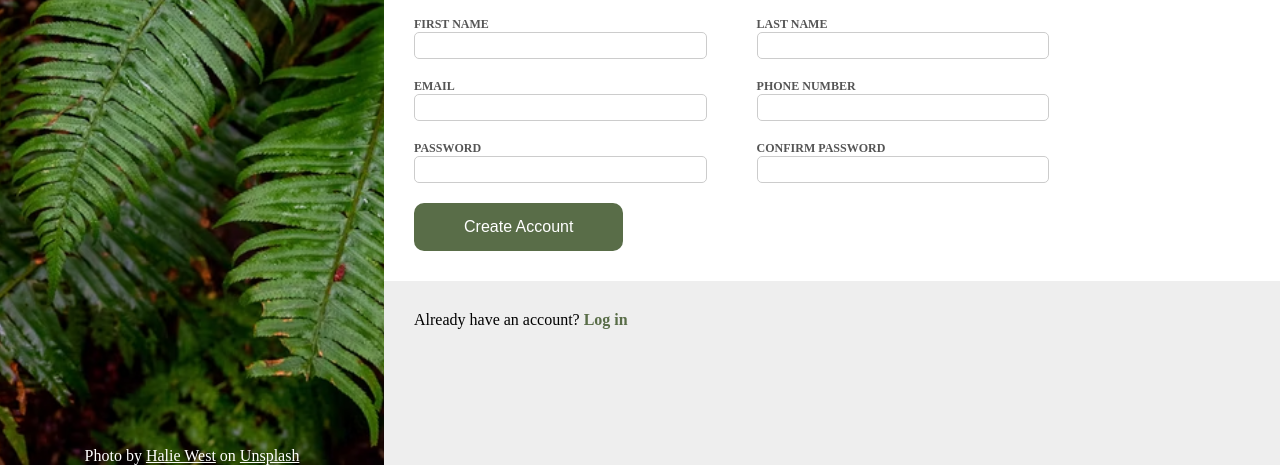
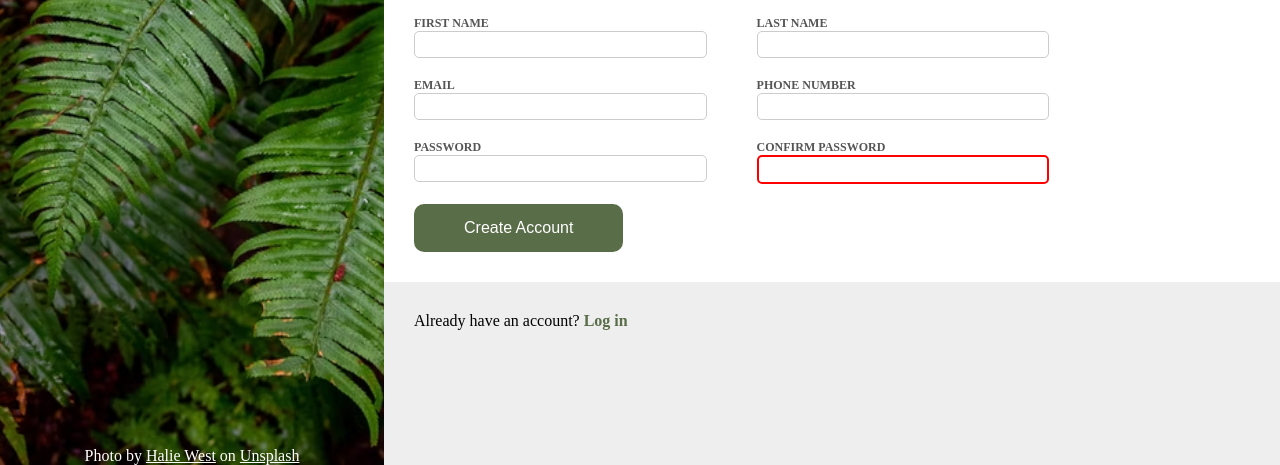
Before and after one commit to leeLucio/signup-form, a plain HTML site: page index.html in a window 1280 px wide. Shown: the part 335-800 px from the top of the page. Drawn offline with Linux system fonts and the light colour scheme.

Commit message:
Add input error class style

```diff
--- a/index.html
+++ b/index.html
@@ -22,6 +22,7 @@
     <section class="sign-up">
         <h3 class="sign-up__title">This is not a real online service! You need something like this in your life to help you realize your deepest dreams.<br> Sign up <em>now</em> to get started.</h3>
         <h3>You <em>know</em> what to do.</h3>
+
 
         <form action="#" class="sign-up__form">
             <h3>Let's do this!</h3>
@@ -53,7 +54,7 @@
 
             <div class="field">
                 <label for="confirm-pwd">Confirm Password</label>
-                <input type="password" id="confirm-pwd">
+                <input type="password" id="confirm-pwd" class="input-error">
             </div>
 
             <button type="submit">Create Account</button>
--- a/style.css
+++ b/style.css
@@ -102,6 +102,7 @@ body{
 	color: #555555;
 }
 
+
 .field input{
 	padding: 5px;
 
@@ -109,6 +110,10 @@ body{
 	border-width: 1px;
 	border-radius: 5px;
 	border-color: #cccccc;
+}
+
+.field input:focus{
+	outline-color: #1c78f8;
 }
 
 .sign-up__form button[type="submit"]{
@@ -135,3 +140,11 @@ body{
 	color: #596D48;
 	font-weight: 700;
 }
+
+.field .input-error{
+	border-width: 2px;
+	border-color: red;
+}
+.field .input-error:focus{
+	outline-color: red;
+}
```
